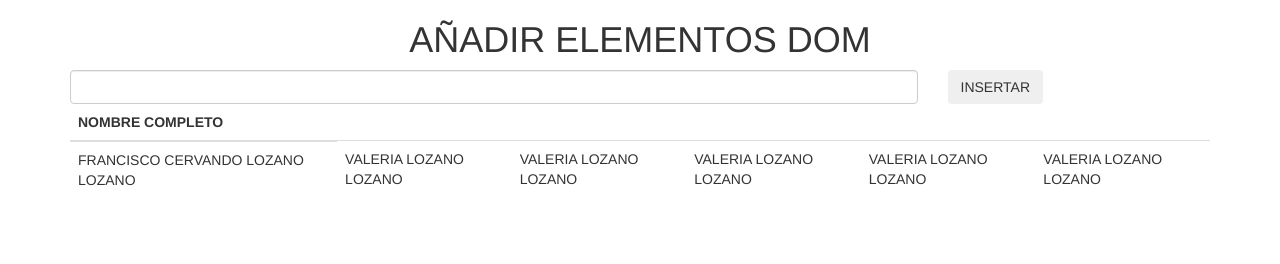
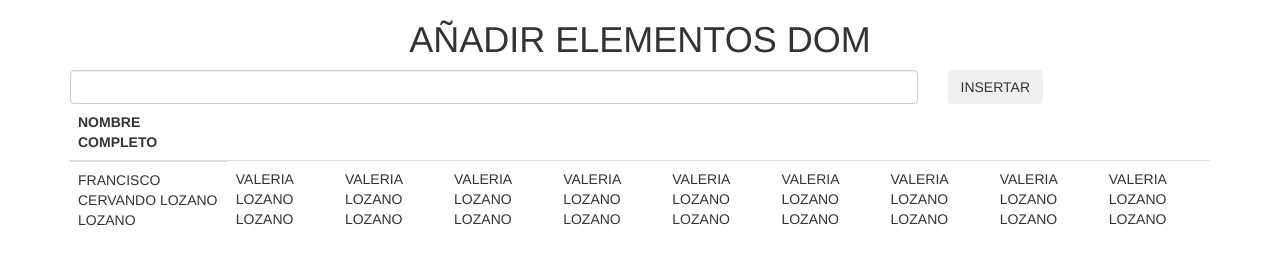
Before and after one commit to 45flozano/jqejercicio, a plain HTML site: page añadir.html in a window 1280 px wide. Drawn offline with Linux system fonts and the light colour scheme.

Commit message:
esta es la 4 version

```diff
--- a/añadir.html
+++ b/añadir.html
@@ -51,6 +51,7 @@
         <td>VALERIA LOZANO LOZANO</td>
         <td>VALERIA LOZANO LOZANO</td>
         <td>VALERIA LOZANO LOZANO</td>
+        <td>VALERIA LOZANO LOZANO</td><td>VALERIA LOZANO LOZANO</td><td>VALERIA LOZANO LOZANO</td><td>VALERIA LOZANO LOZANO</td>
 
       </tr>
 	</table>
```
